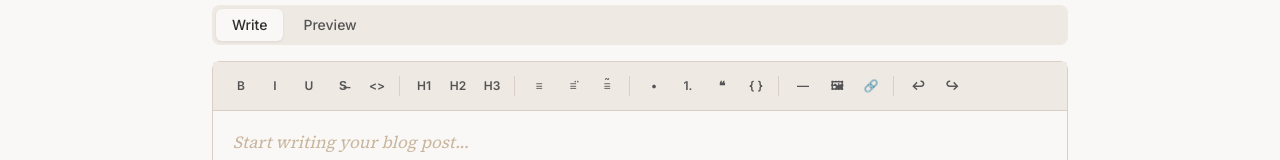
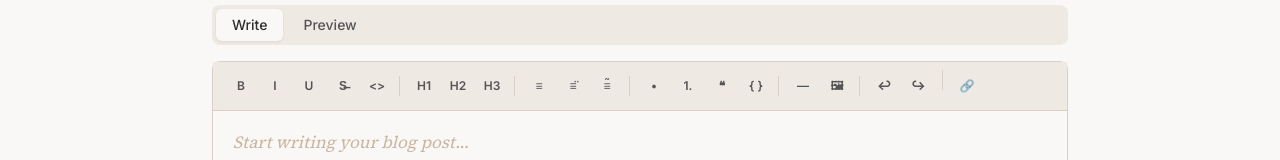
Before and after one commit to alrafiabdullah/next-portfolio, a Next.js app: page /blog/add in a window 1280 px wide. Shown: the part 257-417 px from the top of the page. Built offline with nearby package versions, Linux system fonts and the light colour scheme; no server answers.

Commit message:
Fix URL issue

```diff
--- a/app/components/Editor/EditorToolbar.tsx
+++ b/app/components/Editor/EditorToolbar.tsx
@@ -1,6 +1,8 @@
 "use client";
 
 import { type Editor } from "@tiptap/react";
+import { useState } from "react";
+import LinkInput from "./LinkInput";
 
 interface ToolbarProps {
   editor: Editor | null;
@@ -15,7 +17,18 @@ interface ToolbarButton {
 }
 
 export default function EditorToolbar({ editor, onImageUpload }: ToolbarProps) {
+  const [showLinkInput, setShowLinkInput] = useState(false);
+
   if (!editor) return null;
+
+  const handleLinkApply = (url: string) => {
+    if (url === "") {
+      editor.chain().focus().extendMarkRange("link").unsetLink().run();
+    } else {
+      editor.chain().focus().extendMarkRange("link").setLink({ href: url }).run();
+    }
+    setShowLinkInput(false);
+  };
 
   const groups: ToolbarButton[][] = [
     // Text style
@@ -132,17 +145,6 @@ export default function EditorToolbar({ editor, onImageUpload }: ToolbarProps) {
         icon: "🖼",
         action: onImageUpload,
       },
-      {
-        label: "Link",
-        icon: "🔗",
-        action: () => {
-          const url = window.prompt("Enter URL:");
-          if (url) {
-            editor.chain().focus().setLink({ href: url }).run();
-          }
-        },
-        isActive: editor.isActive("link"),
-      },
     ],
     // Undo / Redo
     [
@@ -209,6 +211,47 @@ export default function EditorToolbar({ editor, onImageUpload }: ToolbarProps) {
           )}
         </div>
       ))}
+
+      <span
+        className="mx-1 h-5 w-px"
+        style={{ backgroundColor: "var(--color-border-muted)" }}
+      />
+
+      <div className="relative">
+        <button
+          type="button"
+          onClick={() => setShowLinkInput(!showLinkInput)}
+          title="Link"
+          className="flex h-8 min-w-8 items-center justify-center rounded px-1.5 text-xs font-semibold transition-colors duration-150 cursor-pointer"
+          style={{
+            fontFamily: "var(--font-sans)",
+            backgroundColor: (editor.isActive("link") || showLinkInput) ? "var(--color-accent-primary)" : "transparent",
+            color: (editor.isActive("link") || showLinkInput) ? "#ffffff" : "var(--color-text-secondary)",
+            border: "none",
+          }}
+          onMouseEnter={(e) => {
+            if (!(editor.isActive("link") || showLinkInput)) {
+              e.currentTarget.style.backgroundColor = "var(--color-bg-main)";
+              e.currentTarget.style.color = "var(--color-text-primary)";
+            }
+          }}
+          onMouseLeave={(e) => {
+            if (!(editor.isActive("link") || showLinkInput)) {
+              e.currentTarget.style.backgroundColor = "transparent";
+              e.currentTarget.style.color = "var(--color-text-secondary)";
+            }
+          }}
+        >
+          🔗
+        </button>
+        {showLinkInput && (
+          <LinkInput
+            initialValue={editor.getAttributes("link").href || ""}
+            onApply={handleLinkApply}
+            onCancel={() => setShowLinkInput(false)}
+          />
+        )}
+      </div>
     </div>
   );
 }
```
